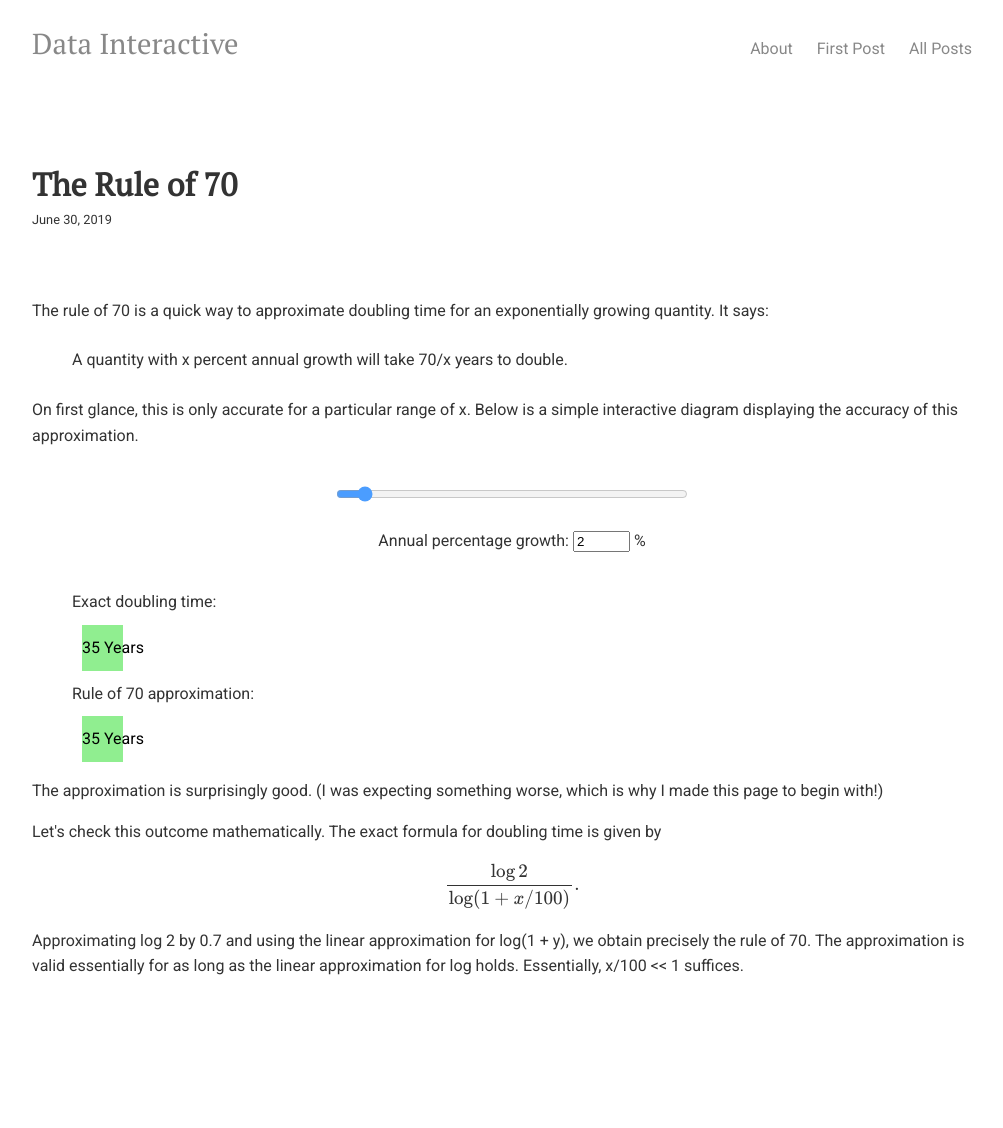
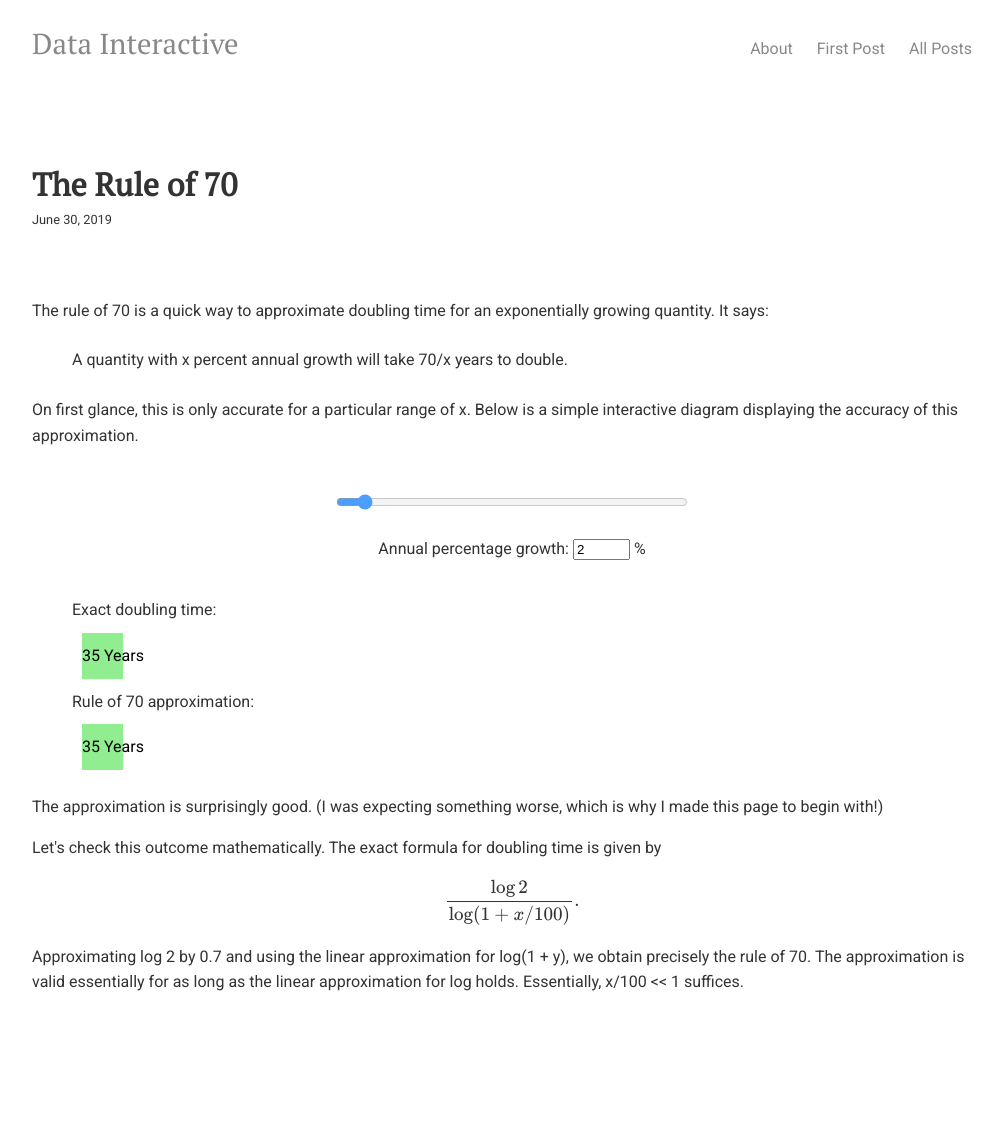
Before and after one commit to datainteractive/datainteractive.github.io, a Jekyll site: the page built from _posts/2019-06-30-the-rule-of-70.html, in a window 1280 px wide. Shown: the whole page, without its empty margins (128-1131 px from the left). Built offline with Jekyll 4.4.1, drawn with Linux system fonts in a browser that asks for light colours; formulas are drawn with MathJax 3.

Commit message:
Update 2019-06-30-the-rule-of-70.html

```diff
--- a/_posts/2019-06-30-the-rule-of-70.html
+++ b/_posts/2019-06-30-the-rule-of-70.html
@@ -12,7 +12,7 @@
 On first glance, this is only accurate for a particular range of x. Below is a simple interactive diagram displaying the accuracy of this approximation.
 </p>
 
-<blockquote>
+ <div class="indent">
 <div class="slidercontainer">
   <input type="range" min="10" max="3000" value="200" class="slider" id="mySlider" oninput="sliderUpdate()">
   <p align="center">Annual percentage growth: <input value="2" size="4" id="numericalValue" type="text" onchange="boxUpdate()"> %</p>
@@ -24,7 +24,7 @@
 	Rule of 70 approximation:
 	<div></div>
 </div>
-</blockquote>
+</div>
 
 <p>
 The approximation is surprisingly good. (I was expecting something worse, which is why I made this page to begin with!)
```
